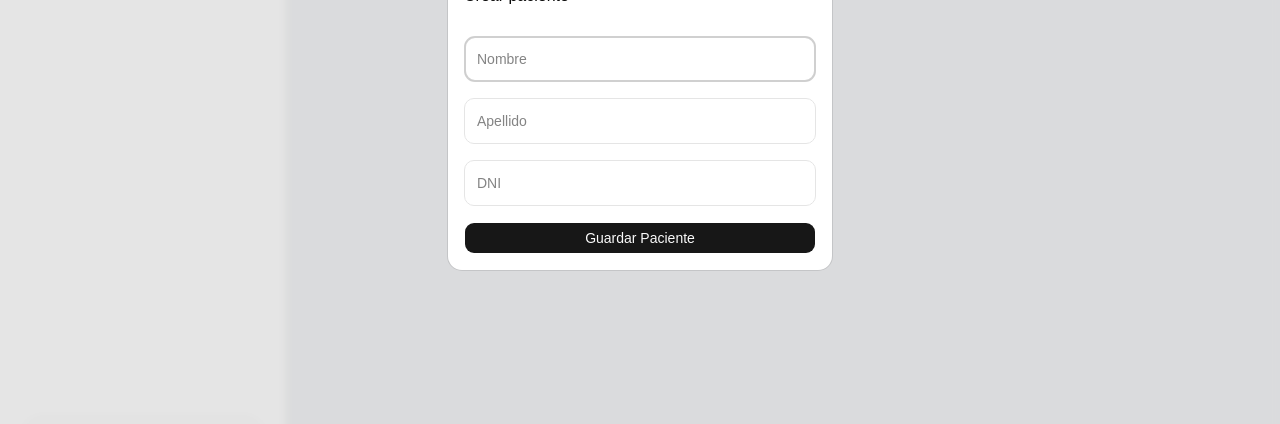
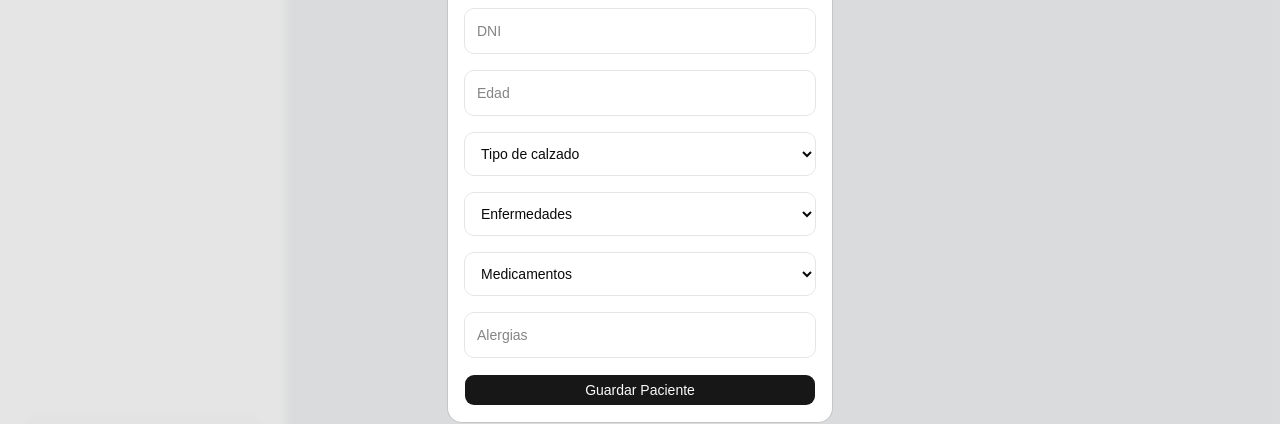
Before and after one commit to MatiasGuichard/Podologia-app, a React (Vite) app: page /patients in a window 1280 px wide. Both pictures are taken after a click on the button "Nuevo Paciente". Shown: the part 279-703 px from the top of the page. Built offline with nearby package versions, Linux system fonts and the light colour scheme; no server answers; the database is empty.

Commit message:
version estable con paciente y formulario

```diff
--- a/src/pages/Patients.tsx
+++ b/src/pages/Patients.tsx
@@ -25,7 +25,14 @@ function Patients() {
   const [search, setSearch] = useState("")
   const [firstName, setFirstName] = useState("")
   const [lastName, setLastName] = useState("")
-  const [dni, setDni] = useState("")
+  const [dni, setDni] = useState<number | "">("")
+  const [age, setAge] = useState<number | "">("")
+  const [footwear, setFootwear] = useState("")
+  const [diseases, setDiseases] = useState("")
+  const [medications, setMedications] = useState("")
+  const [allergies, setAllergies] = useState("")
+  const [open, setOpen] = useState(false)
+
 
   async function getPatients() {
     const { data, error } = await supabase
@@ -40,25 +47,75 @@ function Patients() {
     setPatients(data || [])
   }
 
-  async function createPatient() {
+async function deletePatient(
+  patientId: string
+) {
+
+  const confirmDelete =
+    confirm(
+      "¿Eliminar paciente?"
+    )
+
+  if (!confirmDelete) return
+
   const { error } = await supabase
     .from("patients")
-      .insert({
-        first_name: firstName,
-        last_name: lastName,
-        dni: dni,
-      })
+    .delete()
+    .eq("id", patientId)
 
   if (error) {
     console.log(error)
     return
   }
 
+  getPatients()
+}
+
+async function createPatient() {
+
+  const { data, error } = await supabase
+    .from("patients")
+    .insert({
+      first_name: firstName,
+      last_name: lastName,
+
+      dni:
+        dni === ""
+          ? null
+          : dni,
+
+      age:
+        age === ""
+          ? null
+          : age,
+
+      footwear: footwear,
+      diseases: diseases,
+      medications: medications,
+      allergies: allergies,
+    })
+
+  console.log(data)
+  console.log(error)
+
+  if (error) {
+    return
+  }
+
+  getPatients()
+
   setFirstName("")
   setLastName("")
   setDni("")
+  setAge("")
+  setFootwear("")
+  setDiseases("")
+  setMedications("")
+  setAllergies("")
 
-    getPatients()
+  setOpen(false)
+
+
 }
 
   useEffect(() => {
@@ -92,8 +149,10 @@ function Patients() {
           </p>
         </div>
 
-        <Dialog>
-
+        <Dialog
+          open={open}
+          onOpenChange={setOpen}
+        >
           <DialogTrigger asChild>
             <Button>
               Nuevo Paciente
@@ -125,11 +184,132 @@ function Patients() {
               />
 
               <input
+                type="number"
                 placeholder="DNI"
                 className="border p-3 rounded-lg"
                 value={dni}
-                onChange={(e) => setDni(e.target.value)}
+                onChange={(e) =>
+                  setDni(
+                  e.target.value === ""
+                    ? ""
+                    : Number(e.target.value)
+                  )
+                }
               />
+
+              <input
+                type="number"
+                placeholder="Edad"
+                className="border p-3 rounded-lg"
+                value={age}
+                onChange={(e) =>
+                  setAge(
+                    e.target.value === ""
+                      ? ""
+                      : Number(e.target.value)
+                  )
+                }
+              />
+
+              <select
+                  className="border p-3 rounded-lg"
+                  value={footwear}
+                  onChange={(e) =>
+                    setFootwear(e.target.value)
+                  }
+                >
+
+                    <option value="">
+                      Tipo de calzado
+                    </option>
+
+                    <option value="Ojota">
+                      Ojota
+                    </option>
+
+                    <option value="Zapatillas">
+                      Zapatillas
+                    </option>
+
+                    <option value="Zapatillas deportivas">
+                      Zapatillas deportivas
+                    </option>
+
+                    <option value="Botines de seguridad">
+                      Botines de seguridad
+                    </option>
+
+                    <option value="Botines deportivos">
+                      Botines deportivos
+                    </option>
+
+                    <option value="Botas">
+                      Botas
+                    </option>
+
+                </select>
+
+                <select
+                  className="border p-3 rounded-lg"
+                  value={diseases}
+                  onChange={(e) =>
+                    setDiseases(e.target.value)
+                  }
+                >
+
+                  <option value="">
+                    Enfermedades
+                  </option>
+
+                  <option value="Tiroides">
+                    Tiroides
+                  </option>
+
+                  <option value="Hipertensión">
+                    Hipertensión
+                  </option>
+
+                  <option value="Diabetes Mellitus 1">
+                    Diabetes Mellitus 1
+                  </option>
+
+                  <option value="Diabetes Mellitus 2">
+                    Diabetes Mellitus 2
+                  </option>
+
+                </select>
+
+                <select
+                  className="border p-3 rounded-lg"
+                  value={medications}
+                  onChange={(e) =>
+                    setMedications(e.target.value)
+                  }
+                >
+
+                  <option value="">
+                    Medicamentos
+                  </option>
+
+                  <option value="Anticoagulados">
+                    Anticoagulados
+                  </option>
+
+                  <option value="Metformina">
+                    Metformina
+                  </option>
+
+                </select>
+
+                <input
+                  placeholder="Alergias"
+                  className="border p-3 rounded-lg"
+                  value={allergies}
+                  onChange={(e) =>
+                    setAllergies(e.target.value)
+                  }
+                />
+
 
               <Button onClick={createPatient}>
                 Guardar Paciente
@@ -154,21 +334,36 @@ function Patients() {
       <div className="grid gap-4">
 
         {filteredPatients.map((patient) => (
+        <Card className="p-6 dark:bg-zinc-900 dark:border-zinc-800">
+
   <Link to={`/patients/${patient.id}`}>
 
-          <Card className="p-6 dark:bg-zinc-900 dark:border-zinc-800">
+    <h2 className="text-2xl font-semibold">
 
-          <h2 className="text-2xl font-semibold">
-               {patient.first_name} {patient.last_name}
+      {patient.first_name}
+      {" "}
+      {patient.last_name}
+
     </h2>
 
     <p className="text-gray-500 mt-2">
+
       DNI: {patient.dni}
+
     </p>
 
+  </Link>
+
+  <Button
+    className="bg-red-500 hover:bg-red-600 mt-4"
+    onClick={() =>
+      deletePatient(patient.id)
+    }
+  >
+    Eliminar
+  </Button>
+
 </Card>
-
-</Link>
         ))}
 
       </div>
```
Lines whose indentation alone changed are shown as unchanged.
